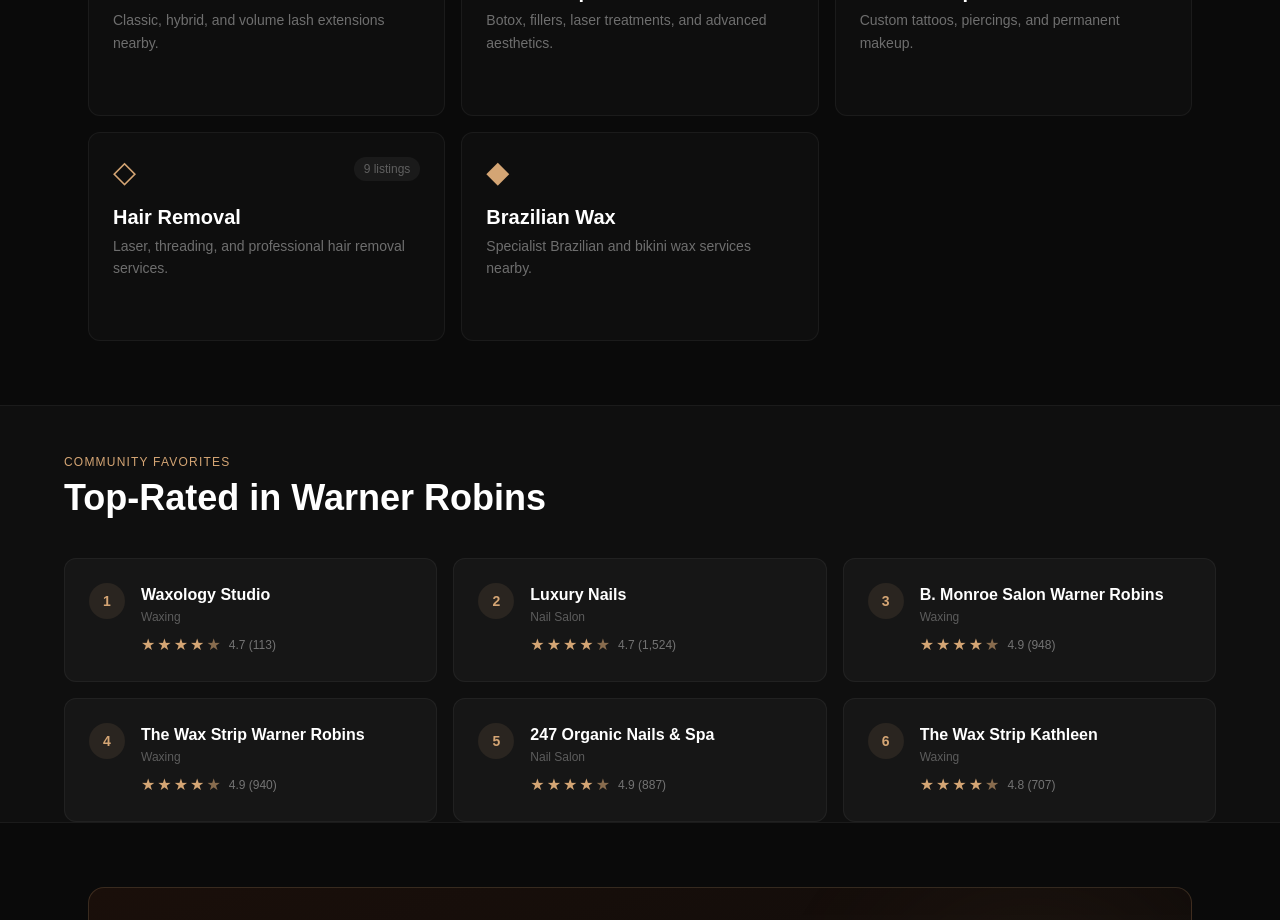
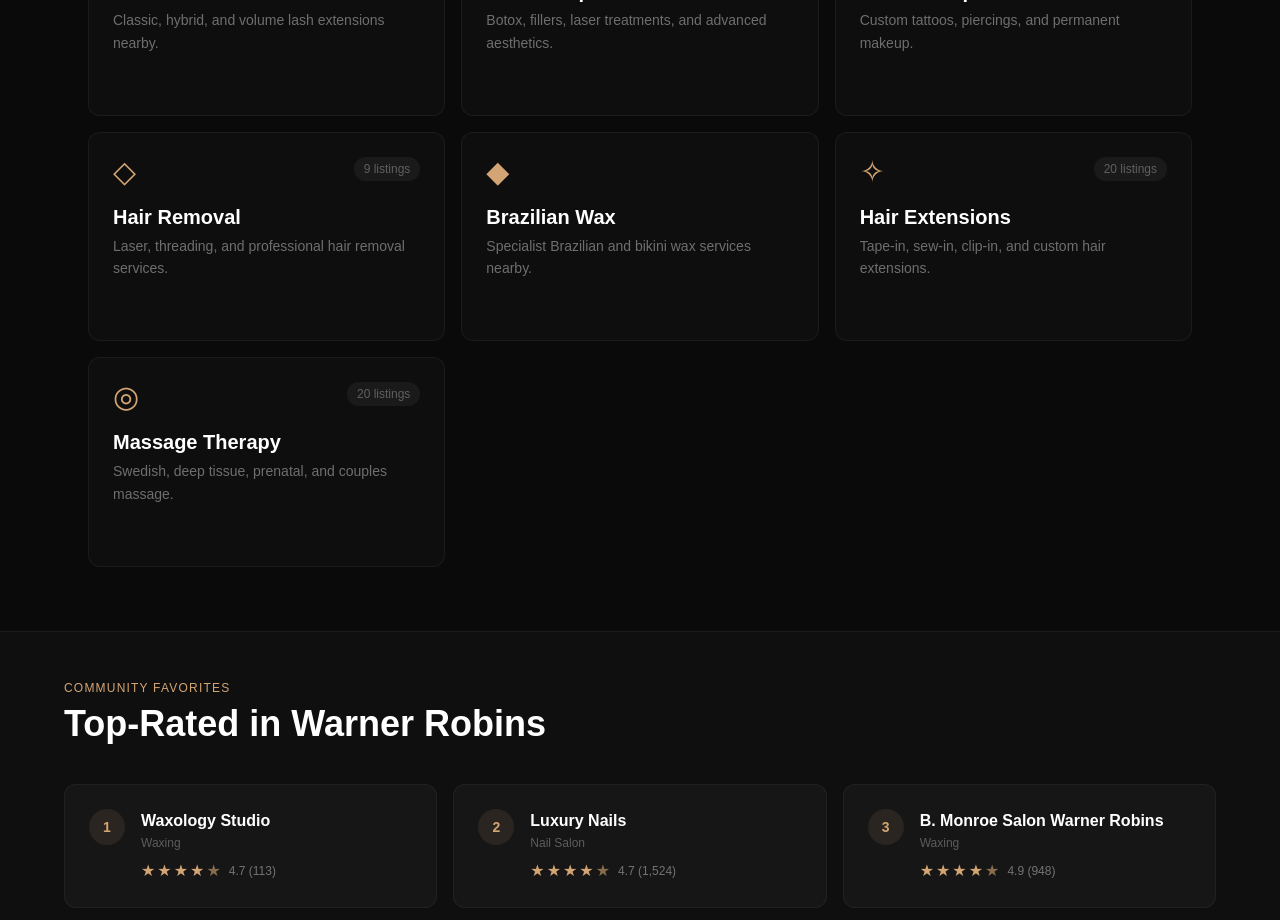
Before and after one commit to skenned23/warnerrobinsbeauty, a Next.js app: page / in a window 1280 px wide. Shown: the part 1880-2800 px from the top of the page. Built offline with nearby package versions, Linux system fonts and the light colour scheme; a web font is replaced by a local one.

Commit message:
Add hair extensions and massage therapy to homepage grid

```diff
--- a/app/page.tsx
+++ b/app/page.tsx
@@ -67,6 +67,8 @@ const CATEGORIES = [
   { slug: "tattoo-shops", label: "Tattoo Shops", description: "Custom tattoos, piercings, and permanent makeup.", icon: "◈", count: 10 },
   { slug: "hair-removal", label: "Hair Removal", description: "Laser, threading, and professional hair removal services.", icon: "◇", count: 9 },
   { slug: "brazilian-wax", label: "Brazilian Wax", description: "Specialist Brazilian and bikini wax services nearby.", icon: "◆", count: null },
+  { slug: "hair-extensions", label: "Hair Extensions", description: "Tape-in, sew-in, clip-in, and custom hair extensions.", icon: "✧", count: 20 },
+  { slug: "massage-therapy", label: "Massage Therapy", description: "Swedish, deep tissue, prenatal, and couples massage.", icon: "◎", count: 20 },
 ];
 
 function Stars({ rating }: { rating: number }) {
```
